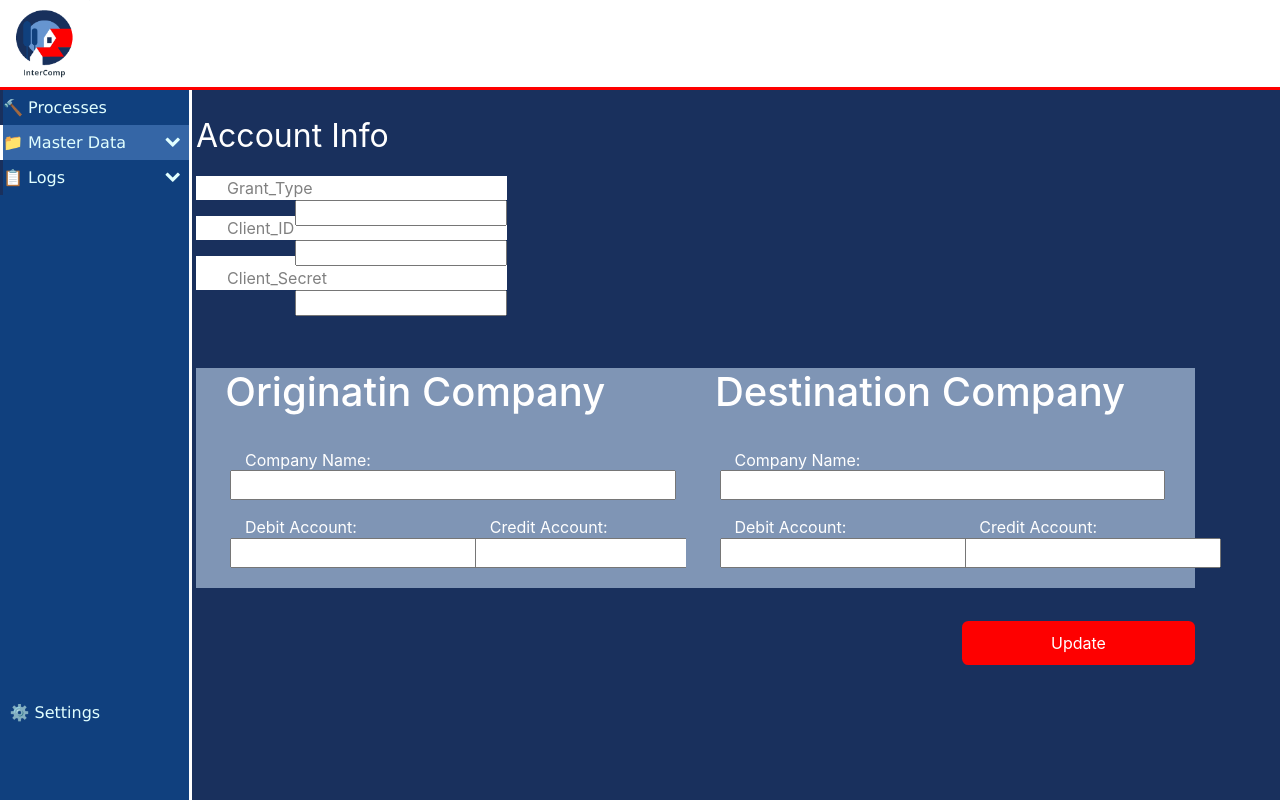
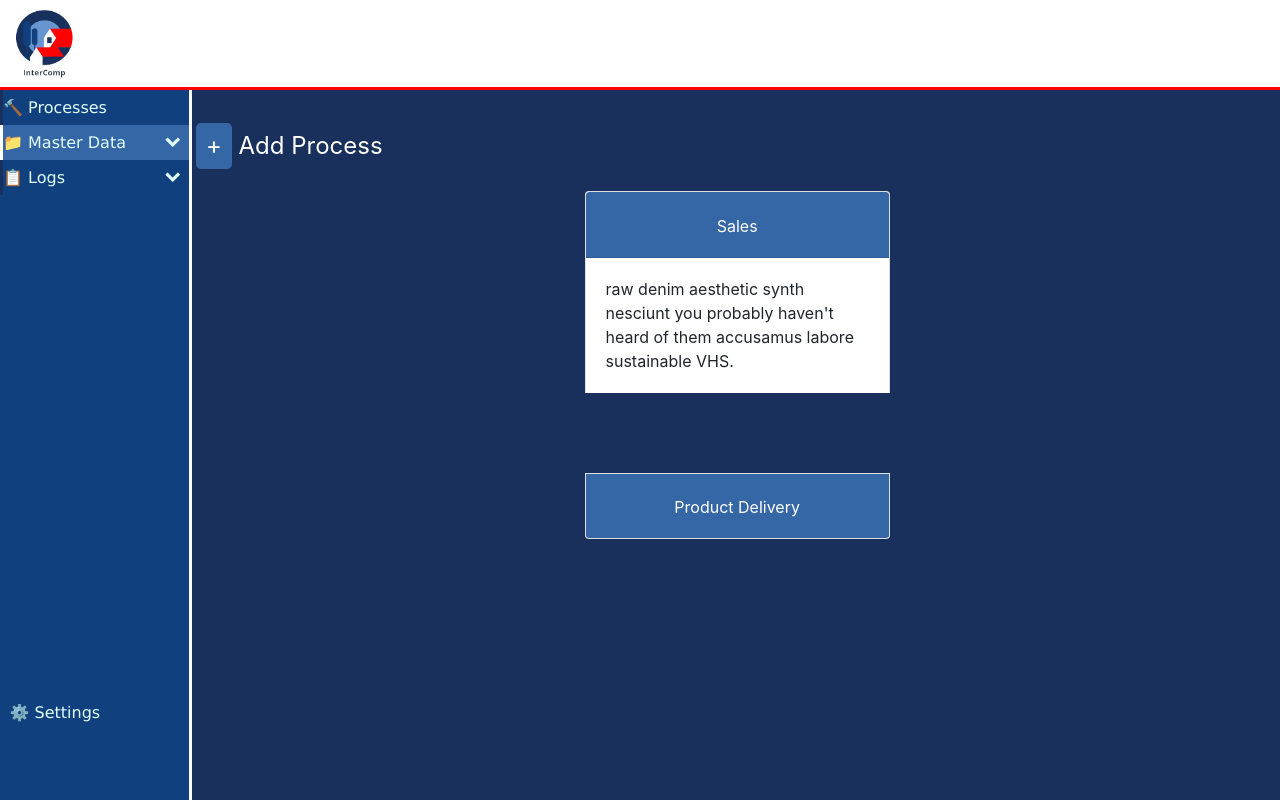
Before and after one commit to TomasNovo/FEUP-SINF, a React (Create React App) app in the folder frontend/: page / in a window 1280 px wide. Built offline with nearby package versions, Linux system fonts and the light colour scheme.

Commit message:
Started Processes frontend

```diff
--- a/frontend/src/App.js
+++ b/frontend/src/App.js
@@ -7,6 +7,7 @@
 
 import CustomForm from './CustomForm';
 import Settings from './Settings.js';
+import Processes from './Processes.js';
 
 const API_PORT = 7000;
 
@@ -45,7 +46,11 @@
 
 	render() {
 		return (
-			<Settings />
+
+			<Processes />
+
+			// <Settings />
+
 			// <Container className="p-3">
 			// 	<Jumbotron>
 			// 		<h1 className="header">Welcome To React-Bootstrap</h1>
--- /dev/null
+++ b/frontend/src/Processes.js
@@ -0,0 +1,59 @@
+import React from 'react';
+import 'bootstrap/dist/css/bootstrap.min.css';
+import Container from "react-bootstrap/Container";
+import './css/Processes.css'
+import Template from './Template.js';
+
+class Processes extends React.Component
+{
+	render() {
+		return (
+            <body>
+                <Template/>
+                <Container>
+                    <div className="addProcess">
+                        <p>
+                        <input type="submit" value="+"/>
+                          Add Process
+                        </p>
+                    </div>
+                    <div class="accordion" id="accordion">
+                        <div class="card">
+                            <div class="card-header" id="headingOne">
+                            <h2 class="mb-0">
+                                <button class="btn btn-link" type="button" data-toggle="collapse" data-target="#collapseOne" aria-expanded="true" aria-controls="collapseOne">
+                                Sales
+                                </button>
+                            </h2>
+                            </div>
+
+
+                            <div id="collapseOne" class="collapse show" aria-labelledby="headingOne" data-parent="#accordionExample">
+                            <div class="card-body">
+                                 raw denim aesthetic synth nesciunt you probably haven't heard of them accusamus labore sustainable VHS.
+                            </div>
+                            </div>
+                        </div>
+                        <div class="card">
+                            <div class="card-header" id="headingTwo">
+                            <h2 class="mb-0">
+                                <button class="btn btn-link collapsed" type="button" data-toggle="collapse" data-target="#collapseTwo" aria-expanded="false" aria-controls="collapseTwo">
+                                Product Delivery
+                                </button>
+                            </h2>
+                            </div>
+                            <div id="collapseTwo" class="collapse" aria-labelledby="headingTwo" data-parent="#accordionExample">
+                            <div class="card-body">
+                                Anim pariatur cliche reprehenderit, enim eiusmod high life accusamus terry richardson ad squid. 3 wolf moon officia aute, non cupidatat skateboard dolor brunch. Food truck quinoa nesciunt laborum eiusmod. Brunch 3 wolf moon tempor, sunt aliqua put a bird on it squid single-origin coffee nulla assumenda shoreditch et. Nihil anim keffiyeh helvetica, craft beer labore wes anderson cred nesciunt sapiente ea proident. Ad vegan excepteur butcher vice lomo. Leggings occaecat craft beer farm-to-table, raw denim aesthetic synth nesciunt you probably haven't heard of them accusamus labore sustainable VHS.
+                            </div>
+                            </div>
+                        </div>
+                    </div>
+                </Container>
+            </body>
+
+        );
+	}
+};
+
+export default Processes;
--- /dev/null
+++ b/frontend/src/css/Processes.css
@@ -0,0 +1,56 @@
+.addProcess
+{
+    margin-top: 3%;
+    width: 20%;
+    margin-left: 10%;
+    font-size: 1.5em;
+}
+
+
+.addProcess > p
+{
+    color: white;
+}
+
+p > input[type="submit"]
+{
+    margin-right: 3%;
+    background-color: rgb(53,102,166);
+    color: white;
+    border: solid 0.2em rgb(53,102,166);
+    border-radius: 0.2em;
+}
+
+p > input[type="submit"]:hover
+{
+    color: rgb(254,0,0);
+}
+
+#accordion
+{
+    margin-top: 2%;
+    margin-left: 45%;
+}
+
+#headingOne, #headingTwo
+{
+    background-color: rgb(53,102,166);
+    text-align: center;
+}
+
+button[type="button"]
+{
+    color: white;
+}
+
+button[type="button"]:hover
+{
+    border: solid 0.1em rgb(254,0,0);
+    color: white;
+}
+
+.card
+{
+    width: 50%;
+    margin-bottom: 5em;
+}
```
